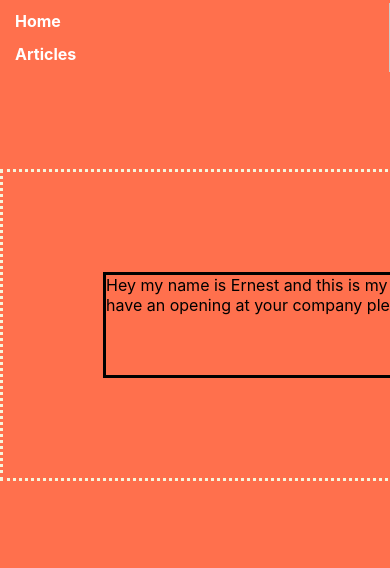
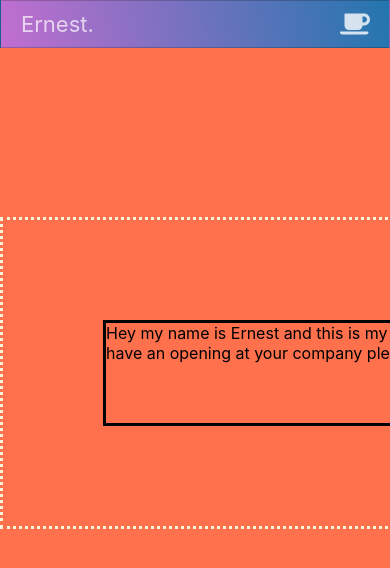
Before and after one commit to ernestviola/interactive-website, a React (Create React App) app: page / in a window 390 px wide. Shown: the top 568 px of the page. Built offline with nearby package versions, Linux system fonts and the light colour scheme.

Commit message:
Added mobile and active on main-nav

```diff
--- a/package.json
+++ b/package.json
@@ -3,6 +3,11 @@
   "version": "0.1.0",
   "private": true,
   "dependencies": {
+    "@fortawesome/fontawesome-svg-core": "^1.2.15",
+    "@fortawesome/free-solid-svg-icons": "^5.7.2",
+    "@fortawesome/react-fontawesome": "^0.1.4",
+    "i": "^0.3.6",
+    "npm": "^6.9.0",
     "react": "^16.8.4",
     "react-dom": "^16.8.4",
     "react-router-dom": "^4.3.1",
--- a/src/App.js
+++ b/src/App.js
@@ -2,6 +2,11 @@ import React, { Component } from 'react';
 import './App.css';
 import CustomNavbar from './components/CustomNavbar'
 import Routes from './Routes';
+import { library } from '@fortawesome/fontawesome-svg-core'
+import { FontAwesomeIcon } from '@fortawesome/react-fontawesome'
+import { faIgloo } from '@fortawesome/free-solid-svg-icons'
+
+library.add(faIgloo)
 
 class App extends Component {
   render() {
--- a/src/components/CustomNavbar.css
+++ b/src/components/CustomNavbar.css
@@ -1,27 +1,80 @@
 .navbar {
-    top: 0;
-    position: fixed;
-    min-width: 100%;
+    font-size: 18px;
+    background-image: linear-gradient(260deg, #2376ae 0%, #c16ecf 100%);
+    border: 1px solid rgba(0, 0, 0, 0.2);
+    padding-bottom: 10px;
 }
 
-.nav ul {
-    min-width: 100%;
-    float: left;
-    margin: 0 0 3em 0;
-    padding: 0;
-    list-style: none;
+.main-nav {
+    list-style-type: none;
+    display: none;
 }
 
-.nav li a {
-        display: block;
-        padding: 8px 15px;
-        text-decoration: none;
-        font-weight: bold;
-        color: white;
-        border-right: 1px solid #ccc;
+.nav-links,
+.logo {
+    text-decoration: none;
+    color: rgba(255, 255, 255, 0.7);
+}
+
+.main-nav li {
+    text-align: center;
+    margin: 15px auto;
+}
+
+.logo {
+    display: inline-block;
+    font-size: 22px;
+    margin-top: 10px;
+    margin-left: 20px;
+}
+
+.navbar-toggle {
+    position: absolute;
+    top: 10px;
+    right: 20px;
+    cursor: pointer;
+    color: rgba(255, 255, 255, 0.8);
+    font-size: 24px;
+}
+
+.active {
+    display: block;
+}
+
+@media screen and (min-width: 768px) {
+    .navbar {
+        display: flex;
+        justify-content: space-between;
+        padding-bottom: 0;
+        height: 70px;
+        align-items: center;
     }
 
-.nav li a:hover{
-    position: relative;
-    top: 3px;
+    .main-nav {
+        display: flex;
+        margin-right: 30px;
+        flex-direction: row;
+        justify-content: flex-end;
+    }
+
+    .main-nav li {
+        margin: 0;
+    }
+
+    .nav-links {
+        margin-left: 40px;
+    }
+
+    .logo {
+        margin-top: 0;
+    }
+
+    .navbar-toggle {
+        display: none;
+    }
+
+    .logo:hover, .nav-links:hover
+    {
+        color: rgba(255, 255, 255, 1);
+    }
 }
--- a/src/components/CustomNavbar.js
+++ b/src/components/CustomNavbar.js
@@ -1,19 +1,42 @@
 import React, { Component } from 'react';
 import {NavLink} from 'react-router-dom';
+import { FontAwesomeIcon } from '@fortawesome/react-fontawesome'
+import { faCoffee } from '@fortawesome/free-solid-svg-icons'
 import './CustomNavbar.css';
 class CustomNavbar extends Component {
-    render() {
-        return (
-            <div className="navbar">
+    constructor(props) {
+        super(props);
+        this.handleClick = this.handleClick.bind(this);
+
+        this.state = {
+            clicked: false,
+        };
+    }
 
 
-            <div className="nav">
-                <ul>
-                    <li><NavLink exact to="/">Home</NavLink></li>
-                    <li><NavLink exact to="/articles">Articles</NavLink></li>
+    handleClick() {
+        this.setState({"clicked": !this.state.clicked});
+    }
+
+
+
+
+    render() {
+        // var className = this.state.clicked ? 'navbar-toggle' : 'base-state';
+        return (
+
+            <nav class="navbar">
+                <span className="navbar-toggle" id="js-navbar-toggle" onClick={this.handleClick}>
+                    <FontAwesomeIcon icon={faCoffee} />
+                </span>
+                {/* <a href="#" class="logo">Ernest.</a> */}
+                <NavLink exact to="/" className="logo">Ernest.</NavLink>
+                <ul className={`main-nav ${this.state.clicked ? 'active' : ''}`} id="js-menu">
+                    <li><NavLink exact to="/" className="nav-links">Home</NavLink></li>
+                    <li><NavLink exact to="/articles" className="nav-links">Articles</NavLink></li>
                 </ul>
-            </div>
-            </div>
+            </nav>
+
         );
     }
 }
```
Also changed, not shown: 1 other file (tests, documents, lock files or other folders).
